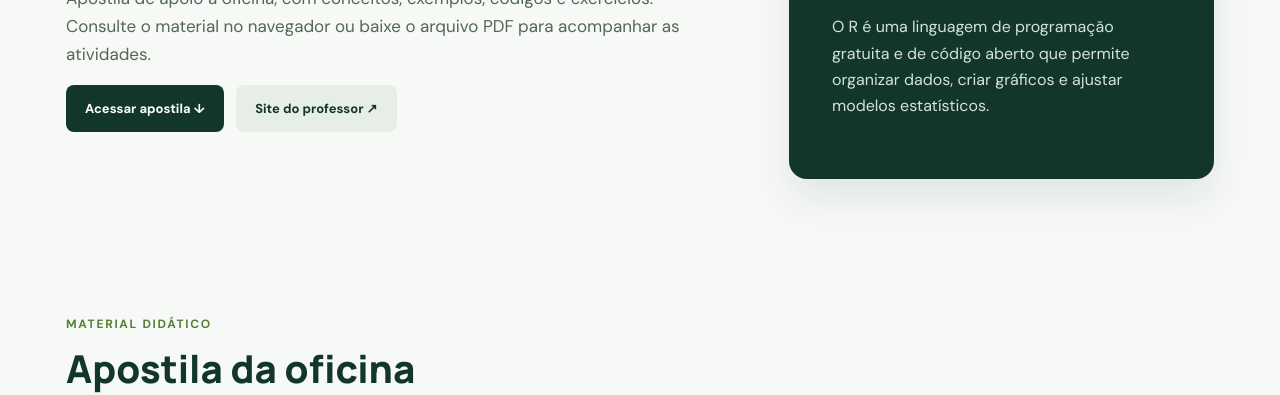
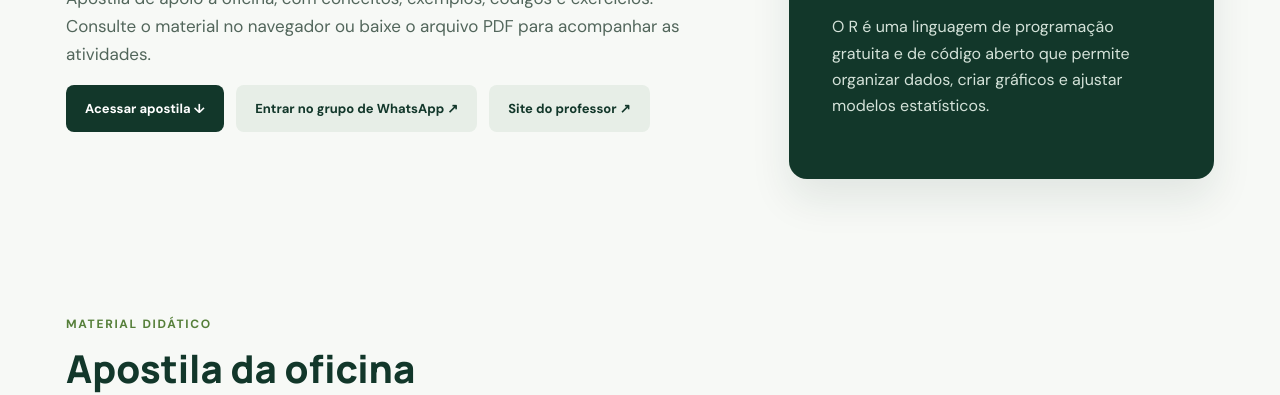
Before and after one commit to cassiushenrique/RegressaoLinear, a plain HTML site: page index.html in a window 1280 px wide. Shown: the part 420-815 px from the top of the page. Drawn offline with Linux system fonts and the light colour scheme.

Commit message:
Add files via upload

```diff
--- a/index.html
+++ b/index.html
@@ -46,6 +46,7 @@
 
                 <div class="btns">
                     <a class="btn primary" href="#apostila">Acessar apostila ↓</a>
+                    <a class="btn secondary" href="https://chat.whatsapp.com/LYS8kQBY5BD8FMZzEEqLxi" target="_blank" rel="noopener noreferrer">Entrar no grupo de WhatsApp ↗</a>
                     <a class="btn secondary" href="https://cassiushenrique.github.io/sitePessoal/#inicio" target="_blank" rel="noopener noreferrer">Site do professor ↗</a>
                 </div>
             </div>
```
Lines whose indentation alone changed are shown as unchanged.
